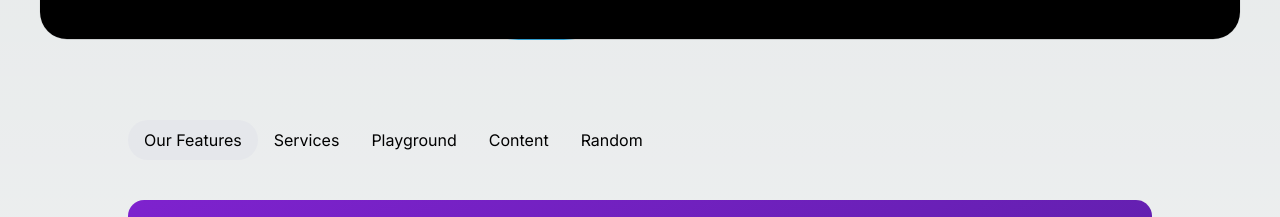
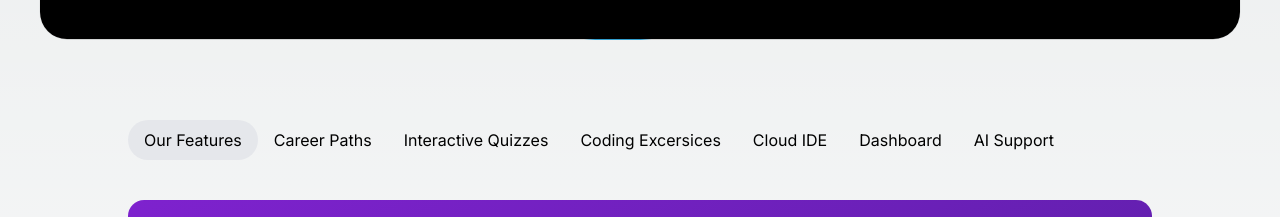
Before and after one commit to sakethreddy21/trainingmug_website, a Next.js app: page / in a window 1280 px wide. Shown: the part 1480-1697 px from the top of the page. Built offline with nearby package versions, Linux system fonts and the light colour scheme.

Commit message:
tabs updated

```diff
--- a/components/second-screen/page.tsx
+++ b/components/second-screen/page.tsx
@@ -23,9 +23,7 @@ const SecondScreen = () => {
       <div className='w-full h-screen'>
         <TabsDemo />
       </div>
-      <div className='w-[1100px] h-screen rounded-lg'>
-        <StickyScrollCourses />
-      </div>
+
 
       </div>
   )
--- a/components/tabs/page.tsx
+++ b/components/tabs/page.tsx
@@ -16,8 +16,8 @@ export function TabsDemo() {
       ),
     },
     {
-      title: "Services",
-      value: "services",
+      title: "Career Paths",
+      value: "career_paths",
       content: (
         <div className="w-full overflow-hidden relative h-full rounded-2xl p-10 text-xl md:text-4xl font-bold text-white bg-gradient-to-br from-purple-700 to-violet-900">
           <p>Services tab</p>
@@ -26,8 +26,8 @@ export function TabsDemo() {
       ),
     },
     {
-      title: "Playground",
-      value: "playground",
+      title: "Interactive Quizzes",
+      value: "quizzes",
       content: (
         <div className="w-full overflow-hidden relative h-full rounded-2xl p-10 text-xl md:text-4xl font-bold text-white bg-gradient-to-br from-purple-700 to-violet-900">
           <p>Playground tab</p>
@@ -36,8 +36,8 @@ export function TabsDemo() {
       ),
     },
     {
-      title: "Content",
-      value: "content",
+      title: "Coding Excersices",
+      value: "coding_excersices",
       content: (
         <div className="w-full overflow-hidden relative h-full rounded-2xl p-10 text-xl md:text-4xl font-bold text-white bg-gradient-to-br from-purple-700 to-violet-900">
           <p>Content tab</p>
@@ -46,8 +46,8 @@ export function TabsDemo() {
       ),
     },
     {
-      title: "Random",
-      value: "random",
+      title: "Cloud IDE",
+      value: "cloud_ide",
       content: (
         <div className="w-full overflow-hidden relative h-full rounded-2xl p-10 text-xl md:text-4xl font-bold text-white bg-gradient-to-br from-purple-700 to-violet-900">
           <p>Random tab</p>
@@ -55,6 +55,26 @@ export function TabsDemo() {
         </div>
       ),
     },
+    {
+        title: "Dashboard",
+        value: "dashboard",
+        content: (
+          <div className="w-full overflow-hidden relative h-full rounded-2xl p-10 text-xl md:text-4xl font-bold text-white bg-gradient-to-br from-purple-700 to-violet-900">
+            <p>Random tab</p>
+            <DummyContent />
+          </div>
+        ),
+      },
+      {
+        title: "AI Support",
+        value: "ai_support",
+        content: (
+          <div className="w-full overflow-hidden relative h-full rounded-2xl p-10 text-xl md:text-4xl font-bold text-white bg-gradient-to-br from-purple-700 to-violet-900">
+            <p>Random tab</p>
+            <DummyContent />
+          </div>
+        ),
+      },
   ];
 
   return (
```
